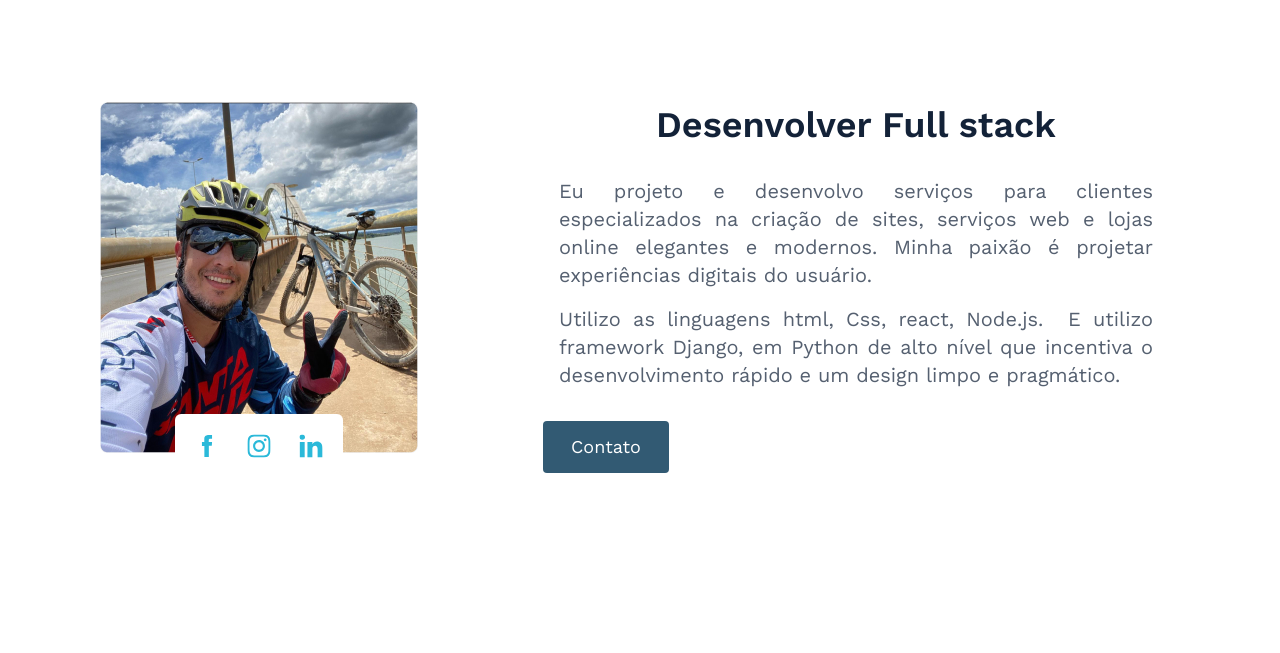
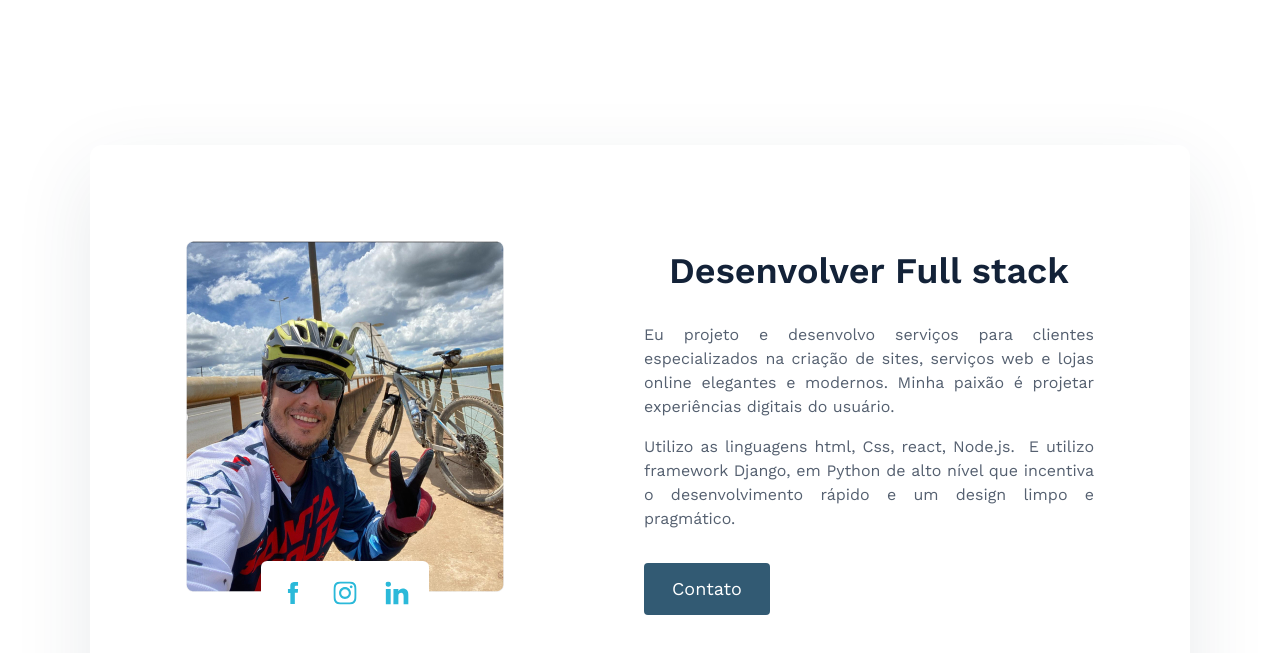
Before and after one commit to alvaronetobsb/nt-solucoes, a website: page index.html in a window 1280 px wide. Shown: the part 703-1356 px from the top of the page. Before the commit the page ends 1216 px from the top, so only its background shows below. Drawn offline with nearby package versions, Linux system fonts and the light colour scheme.

Commit message:
Correção da section about

```diff
--- a/index.html
+++ b/index.html
@@ -155,13 +155,14 @@
       </section>
 
       <!-- Seção principal -> Sobre -->
-      <section id="about" class="pt-6">
+      <section id="about" class="mt-10 sm:mt-20 lg:mt-32">
         <!-- div do container -->
         <div
-          class="mx-auto w-[358] p-7 flex flex-col justify-center items-center gap-6 lg:flex-row lg:gap-28"
+          class="rounded-xl shadow-about mx-auto w-[358] p-7 flex flex-col gap-6 lg:flex-row lg:justify-between lg:items-center lg:w-[1100px] lg:gap-20 lg:p-24"
         >
           <!-- Div da Imagem e dos icones das redes sociais -->
-          <div class="flex flex-col items-center relative photo:w-80">
+          <div class="flex flex-col items-center relative photo:h-96">
+            <!-- Foto -->
             <img
               src="./src/assets/images/images/foto-02.jpg"
               alt="Imagem do Álvaro Neto"
@@ -169,7 +170,7 @@
 
             <!-- Ícones das redes sociais  -->
             <div
-              class="flex items-center gap-1 absolute -bottom-[25px] bg-white p-2 rounded-md"
+              class="flex items-center gap-1 absolute -bottom-[25px] sm:-bottom-7 lg:-bottom-0 bg-white p-2 rounded-md"
             >
               <!-- facebook -->
               <svg
@@ -239,15 +240,15 @@
 
           <!-- Texto de descrição de perfil -->
           <div
-            class="mt-6 flex flex-col items-start text-justify gap-4 p-3 sm:gap-8 photo:w-[650px]"
+            class="mt-6 flex flex-col items-start text-justify gap-4 sm:gap-6 sm:px-6 lg:px-0 xl:gap-8 xl:mt-0 lg:w-[450px]"
           >
             <h2
-              class="text-text-color-primary font-semibold text-2xl self-center sm:text-3xl photo:text-4xl"
+              class="text-text-color-primary font-semibold text-2xl self-center sm:text-3xl lg:text-4xl"
             >
               Desenvolver Full stack
             </h2>
             <div
-              class="text-text-color-secondary flex flex-col gap-4 text-xs sm:text-base photo:text-xl sm:px-4"
+              class="text-text-color-secondary flex flex-col gap-4 text-xs sm:text-base lg:text-base"
             >
               <p>
                 Eu projeto e desenvolvo serviços para clientes especializados na
--- a/tailwind.config.js
+++ b/tailwind.config.js
@@ -9,6 +9,7 @@ module.exports = {
       },
       boxShadow: {
         header: "0px 4px 4px 0px rgba(0, 0, 0, 0.25);",
+        about: "0px 27px 78.75px 0px rgba(43, 56, 76, 0.10);",
       },
       colors: {
         "color-white": "#fff",
```
Also changed, not shown: src/output.css.
